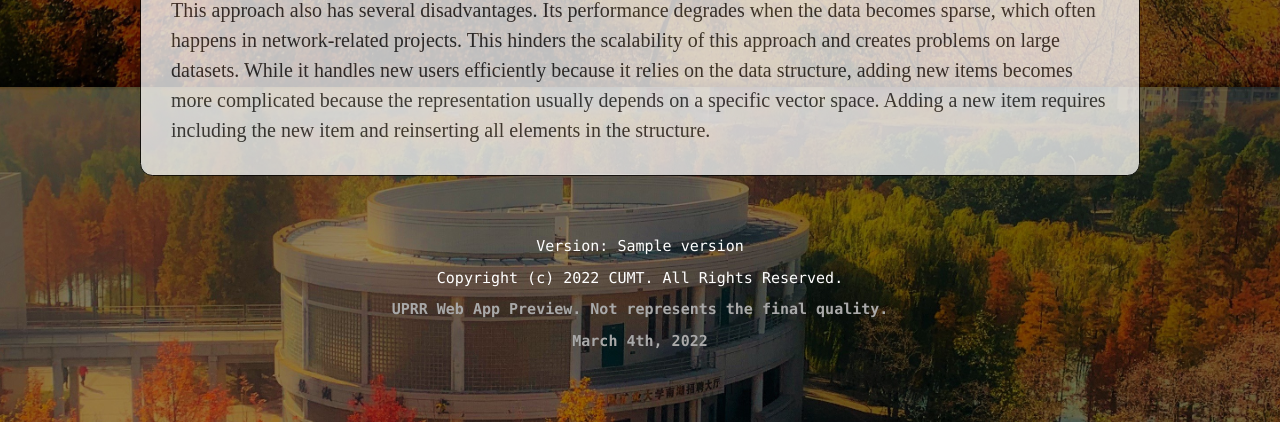
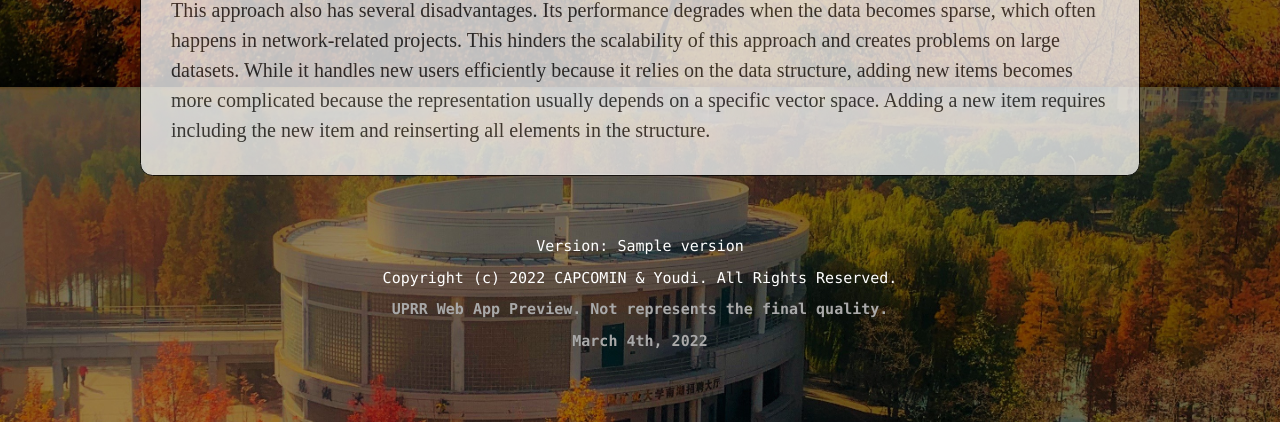
Before and after one commit to CAPCOMIN/UprrWebApp, a Flask app: template templates/index.html in a window 1280 px wide. Shown: the part 3913-4335 px from the top of the page. Run offline with Flask 2, Linux system fonts and the light colour scheme; the template is opened without the code that fills it: most values are stand-ins (such as "Sample title", 1, 10 or a date in 2020); parts of the project's set-up code (start-up, migrations or seed data) failed here and were passed over; some libraries are stand-ins or nearby versions.

Commit message:
Update index.html

```diff
--- a/templates/index.html
+++ b/templates/index.html
@@ -314,7 +314,7 @@
 				Version: {{ version }}
 			</p>
 			<p id="div6">
-				Copyright (c) 2022 CUMT. All Rights Reserved.
+				Copyright (c) 2022 CAPCOMIN & Youdi. All Rights Reserved.
 			</p>
 			<p id="div66">
 				UPRR Web App Preview. Not represents the final quality.
```
